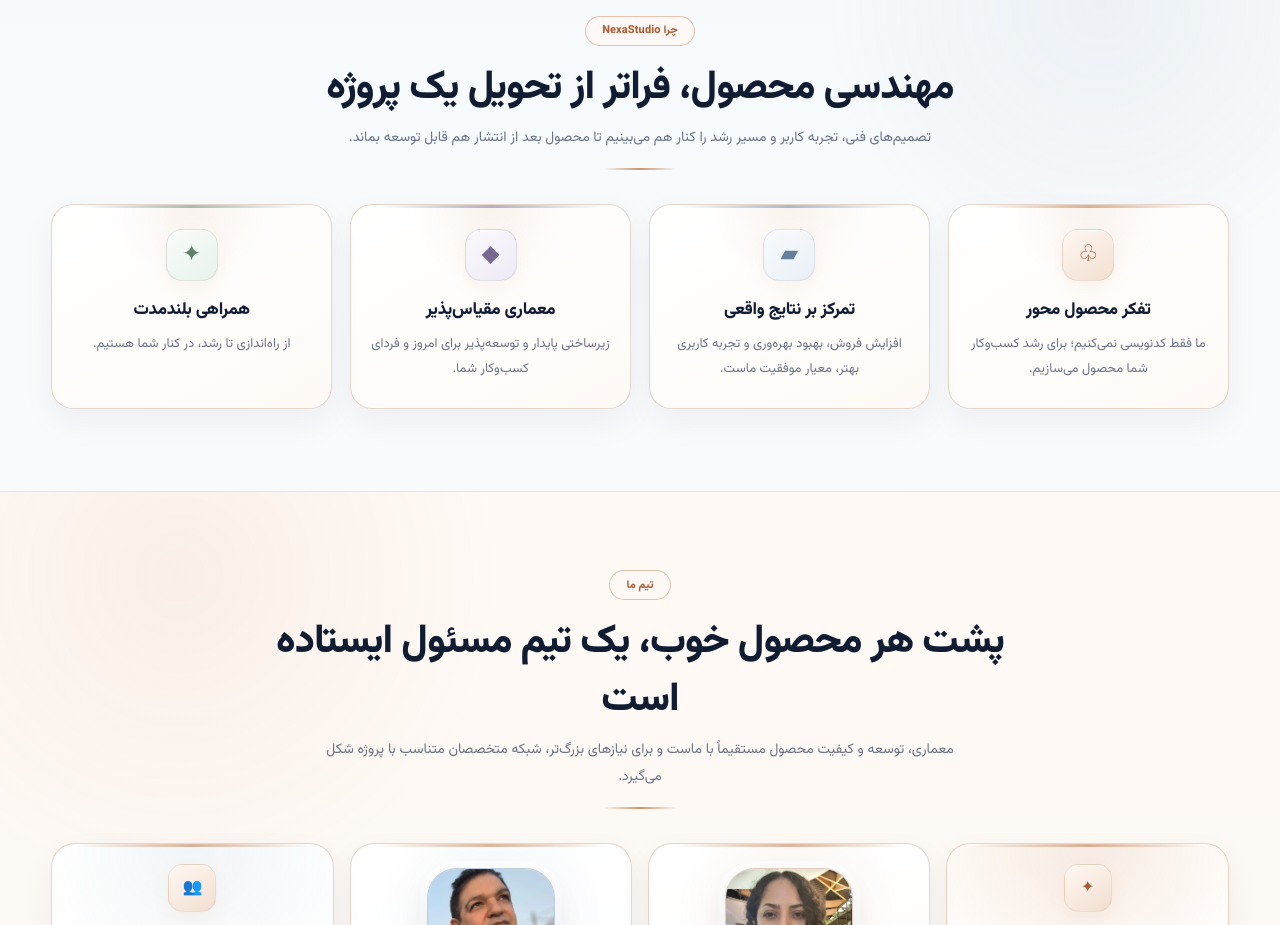
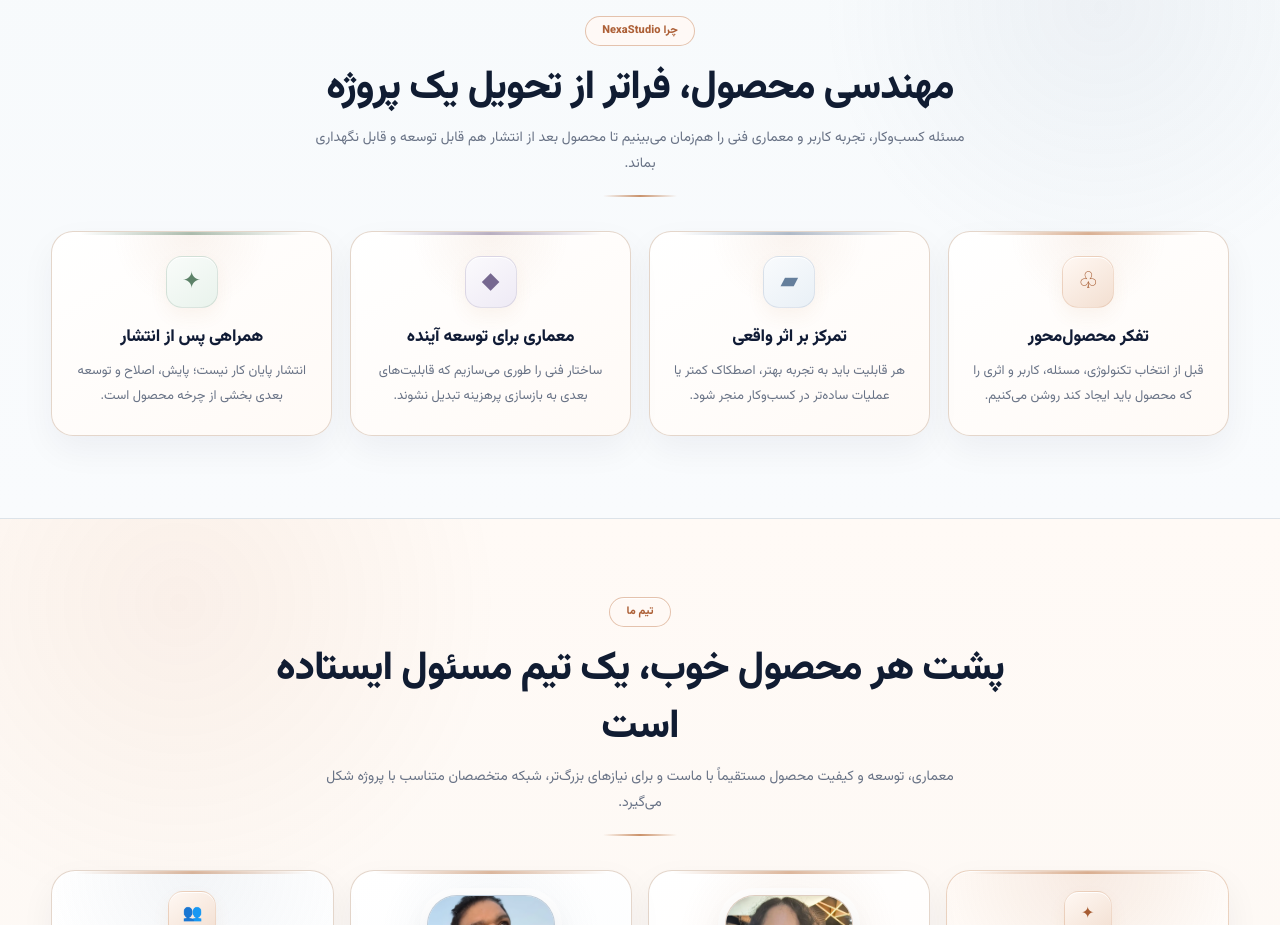
Before and after one commit to zohreksh/smartpilot, a Nuxt app: page / in a window 1280 px wide. Shown: the part 1620-2545 px from the top of the page. Built offline with nearby package versions, Linux system fonts and the light colour scheme.

Commit message:
Polish homepage value proposition copy

```diff
--- a/components/sections/WhyUsSection.vue
+++ b/components/sections/WhyUsSection.vue
@@ -5,32 +5,32 @@
         <span class="home-section-kicker">چرا NexaStudio</span>
         <h2 class="home-section-title">مهندسی محصول، فراتر از تحویل یک پروژه</h2>
         <p class="home-section-description">
-          تصمیم‌های فنی، تجربه کاربر و مسیر رشد را کنار هم می‌بینیم تا محصول بعد از انتشار هم قابل توسعه بماند.
+          مسئله کسب‌وکار، تجربه کاربر و معماری فنی را هم‌زمان می‌بینیم تا محصول بعد از انتشار هم قابل توسعه و قابل نگهداری بماند.
         </p>
         <span class="home-section-rule" aria-hidden="true"></span>
       </div>
       <div class="why-grid">
         <article class="why-card">
           <div class="why-icon">♧</div>
-          <h3>تفکر محصول محور</h3>
-          <p>ما فقط کدنویسی نمی‌کنیم؛ برای رشد کسب‌وکار شما محصول می‌سازیم.</p>
+          <h3>تفکر محصول‌محور</h3>
+          <p>قبل از انتخاب تکنولوژی، مسئله، کاربر و اثری را که محصول باید ایجاد کند روشن می‌کنیم.</p>
         </article>
         <article class="why-card">
           <div class="why-icon">▰</div>
-          <h3>تمرکز بر نتایج واقعی</h3>
+          <h3>تمرکز بر اثر واقعی</h3>
           <p>
-            افزایش فروش، بهبود بهره‌وری و تجربه کاربری بهتر، معیار موفقیت ماست.
+            هر قابلیت باید به تجربه بهتر، اصطکاک کمتر یا عملیات ساده‌تر در کسب‌وکار منجر شود.
           </p>
         </article>
         <article class="why-card">
           <div class="why-icon">◆</div>
-          <h3>معماری مقیاس‌پذیر</h3>
-          <p>زیرساختی پایدار و توسعه‌پذیر برای امروز و فردای کسب‌وکار شما.</p>
+          <h3>معماری برای توسعه آینده</h3>
+          <p>ساختار فنی را طوری می‌سازیم که قابلیت‌های بعدی به بازسازی پرهزینه تبدیل نشوند.</p>
         </article>
         <article class="why-card">
           <div class="why-icon">✦</div>
-          <h3>همراهی بلندمدت</h3>
-          <p>از راه‌اندازی تا رشد، در کنار شما هستیم.</p>
+          <h3>همراهی پس از انتشار</h3>
+          <p>انتشار پایان کار نیست؛ پایش، اصلاح و توسعه بعدی بخشی از چرخه محصول است.</p>
         </article>
       </div>
     </div>
```
